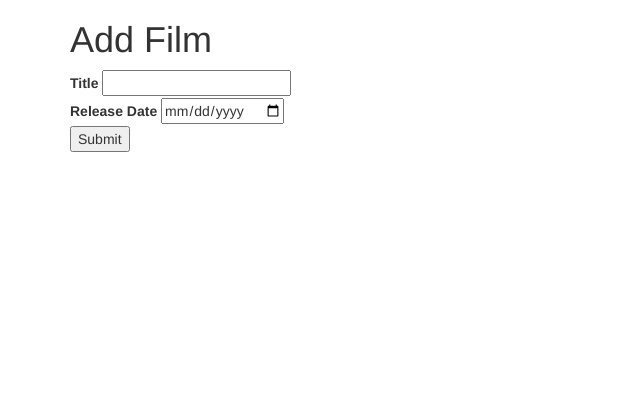
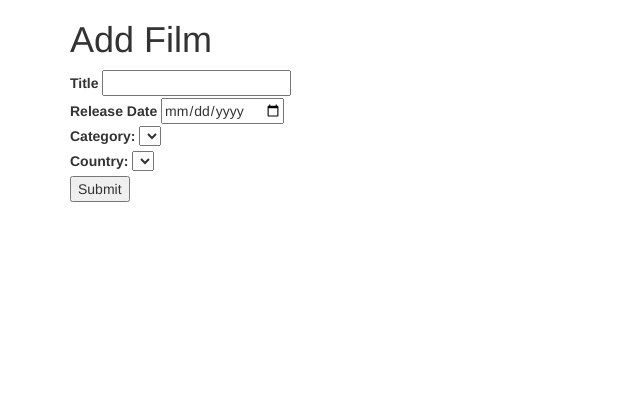
Before and after one commit to AnnaZapototska/python-fullstack, a Flask app: page /films/add_film in a window 1280 px wide. Shown: the top 420 px of the page, without its empty margins (0-640 px from the left). Run offline with Flask 3, Linux system fonts and the light colour scheme; lists and menus that the app fills with data are empty; some libraries are stand-ins or nearby versions.

Commit message:
done page film

```diff
--- a/WEEK14/DAY2/exercises/FilmProject/app/__init__.py
+++ b/WEEK14/DAY2/exercises/FilmProject/app/__init__.py
@@ -2,17 +2,17 @@ from flask import Flask
 from flask_sqlalchemy import SQLAlchemy
 from flask_migrate import Migrate
 import os
-from flask_wtf.csrf import CSRFProtect
+from flask_wtf import CSRFProtect
+
 
 flask_app = Flask(__name__)
 basedir = os.path.abspath(os.path.dirname(__file__))
 
 csrf = CSRFProtect(flask_app)
-flask_app.config['SQLALCHEMY_DATABASE_URI'] = 'postgresql://username:password@localhost/films'
+flask_app.config['SQLALCHEMY_DATABASE_URI'] = 'postgresql://newuser:newpassword@localhost/films'
 flask_app.config['SQLALCHEMY_TRACK_MODIFICATIONS'] = False
 flask_app.config['SECRET_KEY'] = 'bbtGut-ZfXkZ1Ea_VXj88ngAxdW6vnYrU2soteY-qBk'
 flask_app.config['DEBUG'] = True
-
 
 db = SQLAlchemy(flask_app)
 migrate = Migrate(flask_app, db)
--- a/WEEK14/DAY2/exercises/FilmProject/app/films/forms.py
+++ b/WEEK14/DAY2/exercises/FilmProject/app/films/forms.py
@@ -1,11 +1,16 @@
 from flask_wtf import FlaskForm
-from wtforms import StringField, DateField
+from wtforms import StringField, SelectField, DateField
 from wtforms.validators import DataRequired
+from wtforms_alchemy import QuerySelectField
+
+from app.models import Category, Country
 
 
 class AddFilmForm(FlaskForm):
     title = StringField('Title', validators=[DataRequired()])
     release_date = DateField('Release Date', validators=[DataRequired()])
+    category = QuerySelectField('Category', validators=[DataRequired()], query_factory=lambda: Category.query.all())
+    country = QuerySelectField('Country', validators=[DataRequired()], query_factory=lambda: Country.query.all())
 
 
 class AddDirectorForm(FlaskForm):
--- a/WEEK14/DAY2/exercises/FilmProject/app/films/routes.py
+++ b/WEEK14/DAY2/exercises/FilmProject/app/films/routes.py
@@ -1,15 +1,29 @@
 import flask
-from flask import render_template, redirect, url_for
+from flask import render_template, redirect, url_for, request
 
 from app import db
 from app.films import films_bp
 from app.films.forms import AddFilmForm, AddDirectorForm
-from app.models import Film, Director, Country
+from app.models import Film, Director, Country, Category
 
 
 @films_bp.route('/homepage')
 def film_homepage():
     return flask.render_template("homepage.html")
+
+
+# @films_bp.route('/add_film', methods=['GET', 'POST'])
+# def add_film():
+#     form = AddFilmForm()
+#     if form.validate_on_submit():
+#         title = form.title.data
+#         release_date = form.release_date.data
+#         created_in_country = Country.query.first()  # for simplicity, set the first country as the created_in_country
+#         film = Film(title=title, release_date=release_date, created_in_country=created_in_country)
+#         db.session.add(film)
+#         db.session.commit()
+#         return redirect(url_for('films_bp.film_homepage'))
+#     return render_template('film/addFilm.html', form=form)
 
 
 @films_bp.route('/add_film', methods=['GET', 'POST'])
@@ -18,12 +32,17 @@ def add_film():
     if form.validate_on_submit():
         title = form.title.data
         release_date = form.release_date.data
-        created_in_country = Country.query.first()  # for simplicity, set the first country as the created_in_country
-        film = Film(title=title, release_date=release_date, created_in_country=created_in_country)
+        category = Category.query.get(1)  # assuming you have a Category instance with id=1
+        country = form.country.data
+        film = Film(title=title, release_date=release_date, created_in_country=country)
+        film.film_categories.append(category)
         db.session.add(film)
         db.session.commit()
-        return redirect(url_for('films_bp.film_homepage'))
-    return render_template('film/addFilm.html', form=form)
+        return redirect(url_for('films.film_homepage'))
+
+    categories = Category.query.all()
+    countries = Country.query.all()
+    return render_template('film/addFilm.html', form=form, categories=categories, countries=countries)
 
 
 @films_bp.route('/add_director', methods=['GET', 'POST'])
@@ -35,5 +54,5 @@ def add_director():
         director = Director(first_name=first_name, last_name=last_name)
         db.session.add(director)
         db.session.commit()
-        return redirect(url_for('films_bp.film_homepage'))
+        return redirect(url_for('films.film_homepage'))
     return render_template('director/addDirector.html', form=form)
--- a/WEEK14/DAY2/exercises/FilmProject/app/films/templates/film/addFilm.html
+++ b/WEEK14/DAY2/exercises/FilmProject/app/films/templates/film/addFilm.html
@@ -2,10 +2,24 @@
 
 {% block content %}
 <h1>Add Film</h1>
-<form method="POST">
+<form method="POST" action="{{ url_for('films.add_film') }}">
   {{ form.csrf_token }}
   {{ form.title.label }} {{ form.title }}<br>
   {{ form.release_date.label }} {{ form.release_date }}<br>
+  <label for="category">Category:</label>
+  <select name="category" id="category">
+    {% for category in categories %}
+      <option value="{{ category.id }}">{{ category.name }}</option>
+    {% endfor %}
+  </select>
+  <br>
+  <label for="country">Country:</label>
+  <select name="country" id="country">
+    {% for country in countries %}
+      <option value="{{ country.id }}">{{ country.name }}</option>
+    {% endfor %}
+  </select>
+  <br>
   <input type="submit" value="Submit">
 </form>
 {% endblock %}
--- a/WEEK14/DAY2/exercises/FilmProject/app/models.py
+++ b/WEEK14/DAY2/exercises/FilmProject/app/models.py
@@ -28,7 +28,7 @@ class Category(db.Model):
     id = db.Column(db.Integer, primary_key=True)
     name = db.Column(db.String(50), nullable=False)
 
-    film_categories = db.relationship('Film', secondary=films_categories, backref='film_categories', lazy=True)
+    films = db.relationship('Film', secondary=films_categories, backref='categories', lazy=True)
 
 
 class Director(db.Model):
@@ -51,4 +51,4 @@ class Film(db.Model):
 
     film_categories = db.relationship('Category', secondary=films_categories, backref='categories', lazy=True)
 
-    directors = db.relationship('Director', secondary=films_directors, backref='films', lazy=True)
+    film_directors = db.relationship('Director', secondary=films_directors, backref='films', lazy=True)
```
Also changed, not shown: WEEK14/DAY2/exercises/FilmProject/app/films/create_db.py (added, +22 -0 lines), 1 other file.
